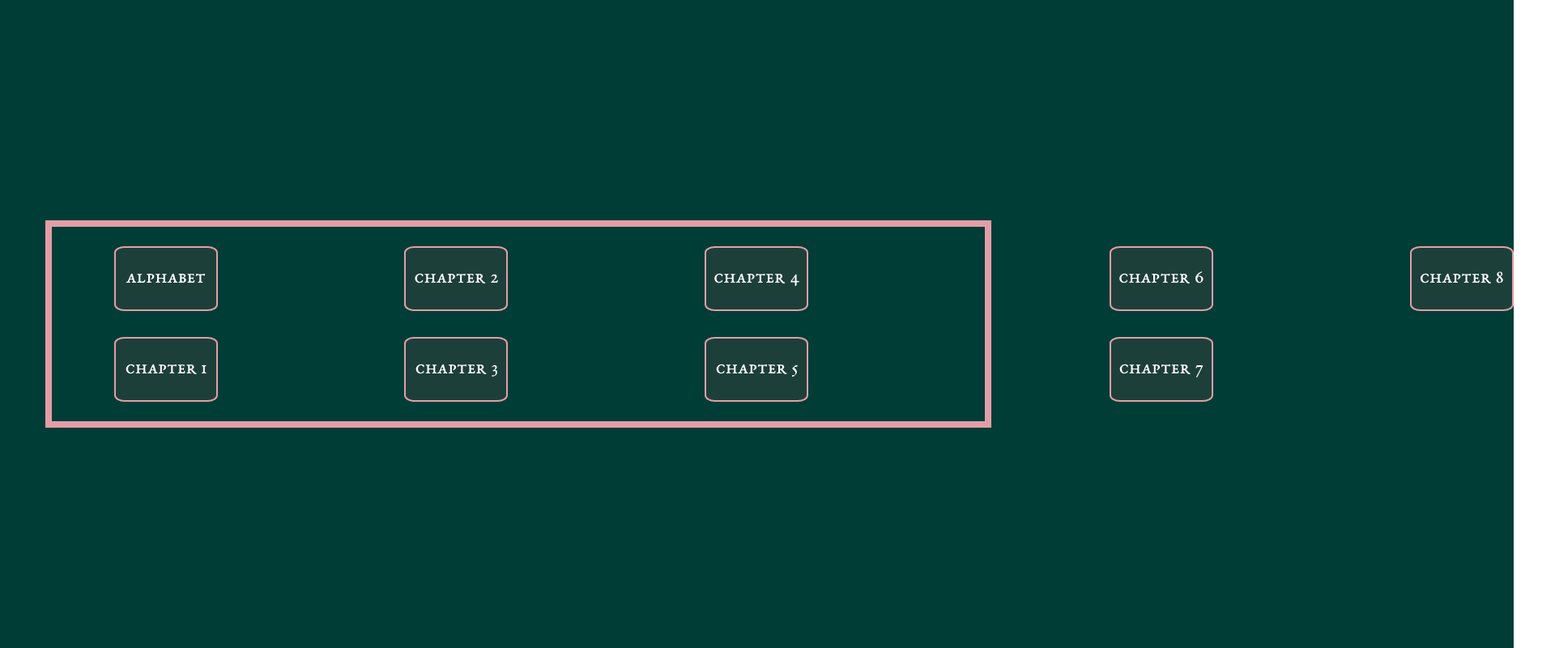
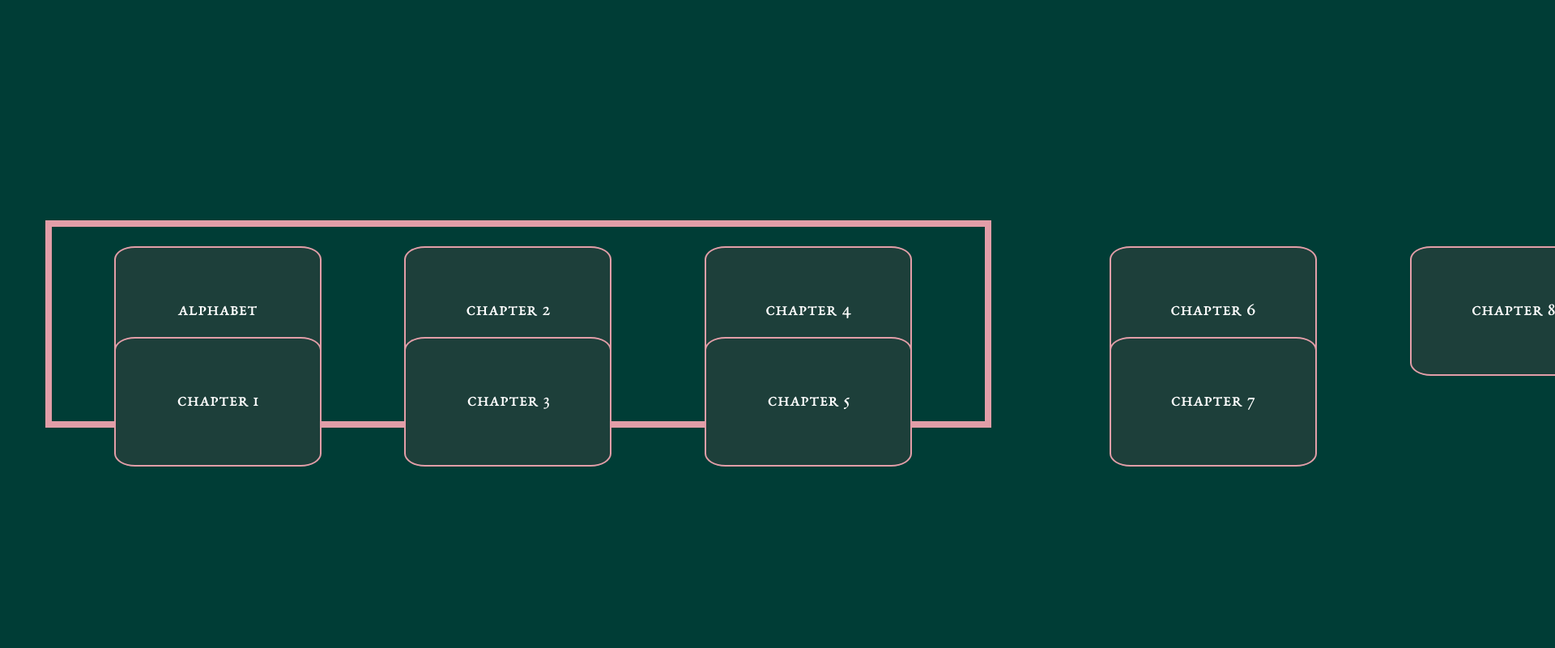
Before and after one commit to kaktuseducation/Korean, a plain HTML site: page level.html in a window 1280 px wide. Shown: the top 800 px of the page at 81% size, 1920 px wide, since content can reach past the window. Drawn offline with Linux system fonts and the light colour scheme.

Commit message:
Update level.css

```diff
--- a/CSS/level.css
+++ b/CSS/level.css
@@ -41,8 +41,8 @@ body{
     background: #1d3f3a;
     border-radius: 10%;
     display: flex;
-    width: 10vw;
-    height: 10vh;
+    width: 20vw;
+    height: 20vh;
     justify-content: center;
     align-items: center;
 }
```
